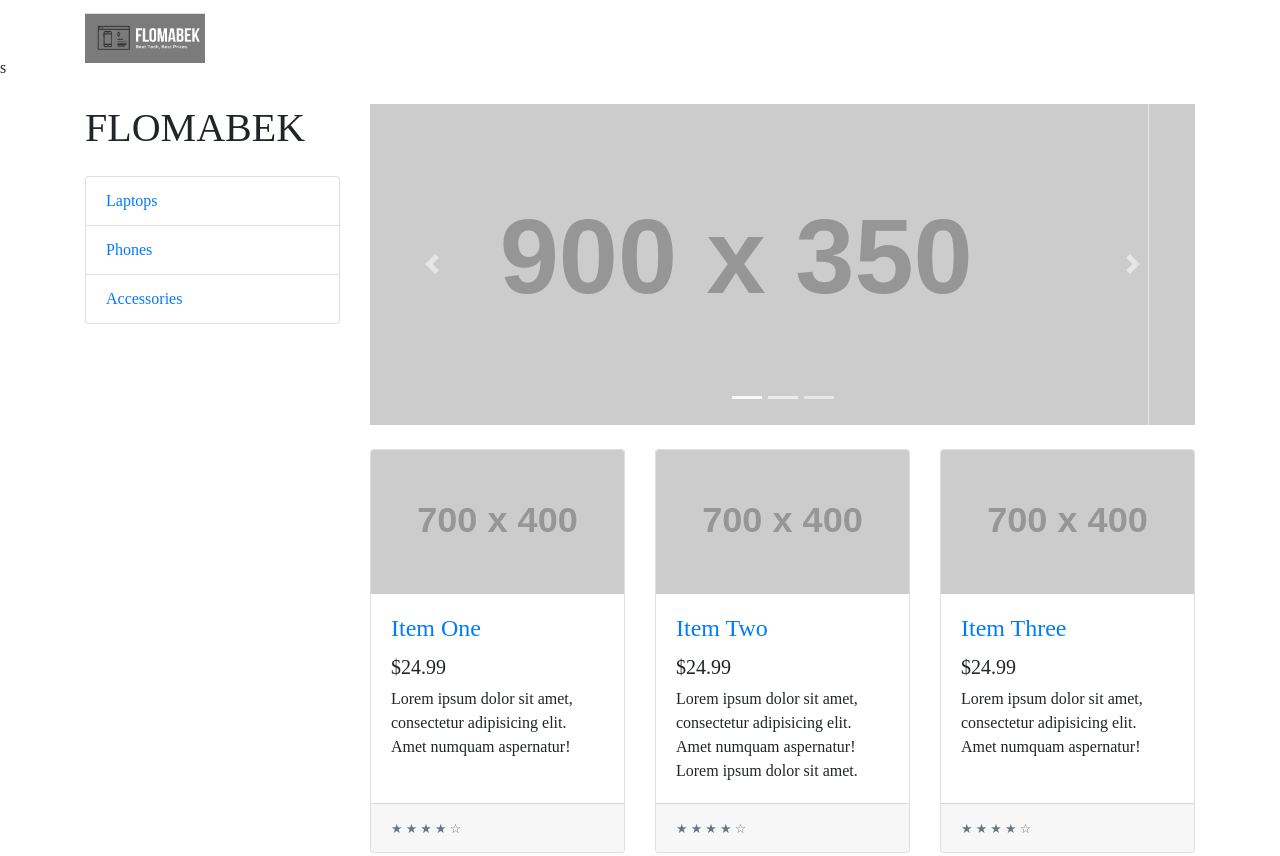
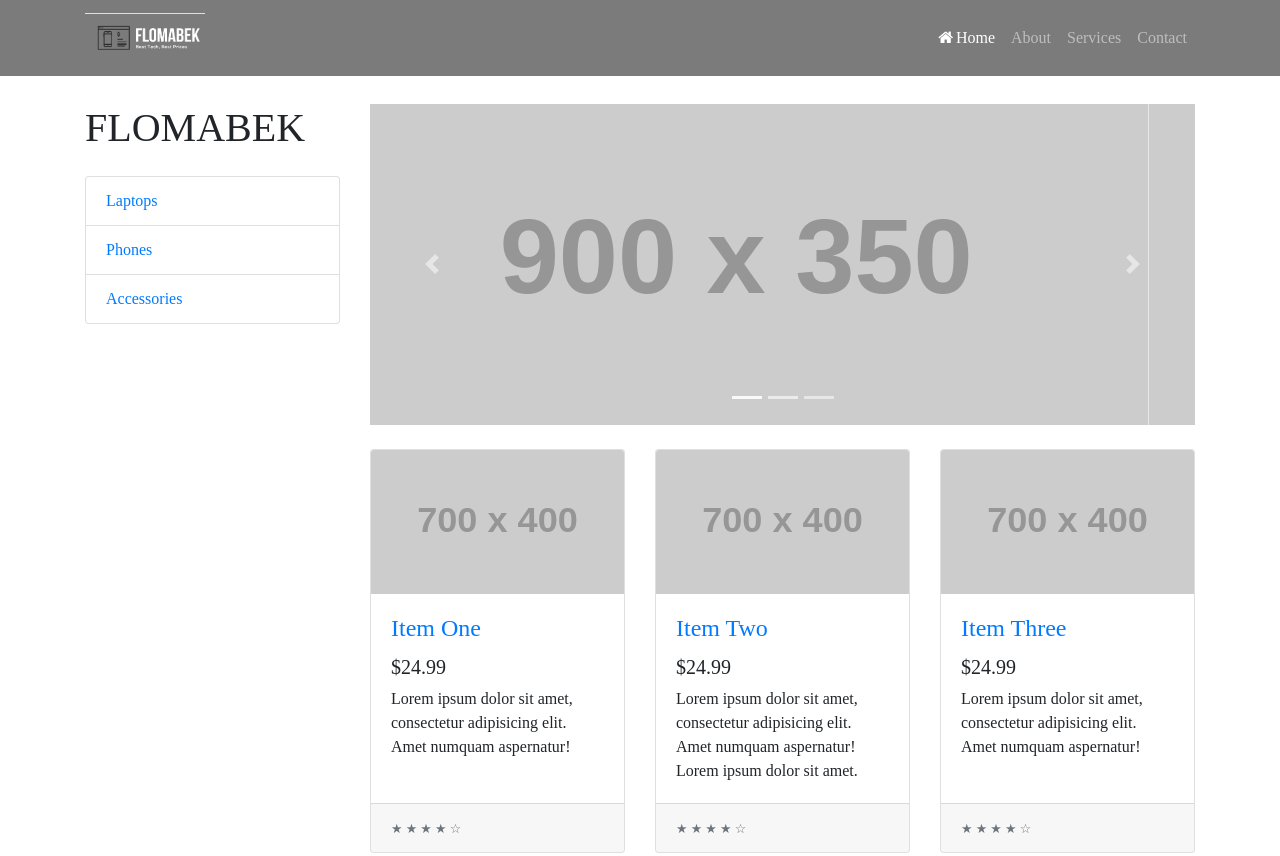
Before and after one commit to FlorenceMawusi/FLOMABEK, a website: page index.html in a window 1280 px wide. Shown: the top 856 px of the page. Drawn offline with Linux system fonts and the light colour scheme; placeholder pictures from the web are drawn by us.

Commit message:
changed nav bckgrnd to grey

```diff
--- a/css/shop-homepage.css
+++ b/css/shop-homepage.css
@@ -12,5 +12,5 @@ body {
 }
 
 nav {
-
+background-color: #7B7B7B;
 }
```
